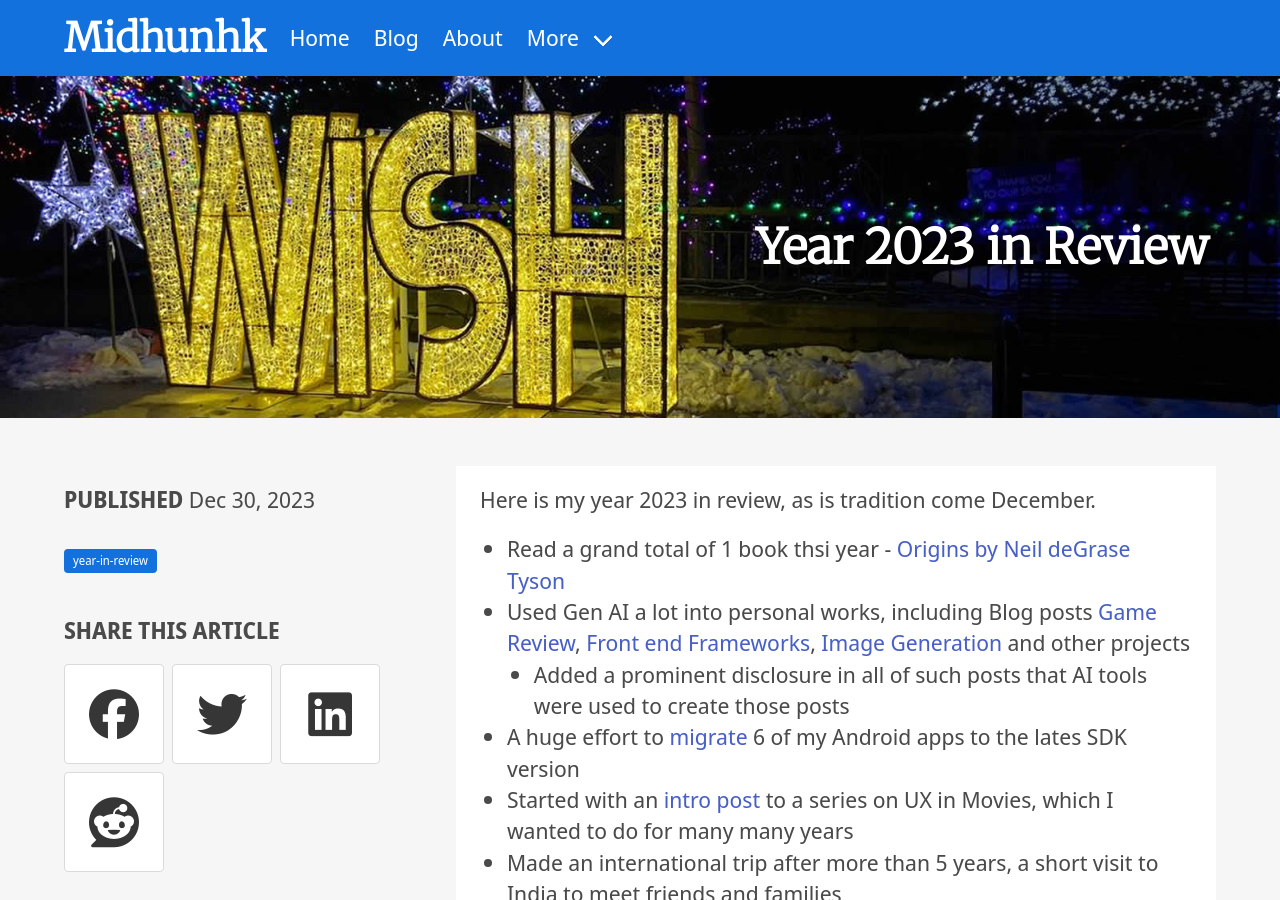
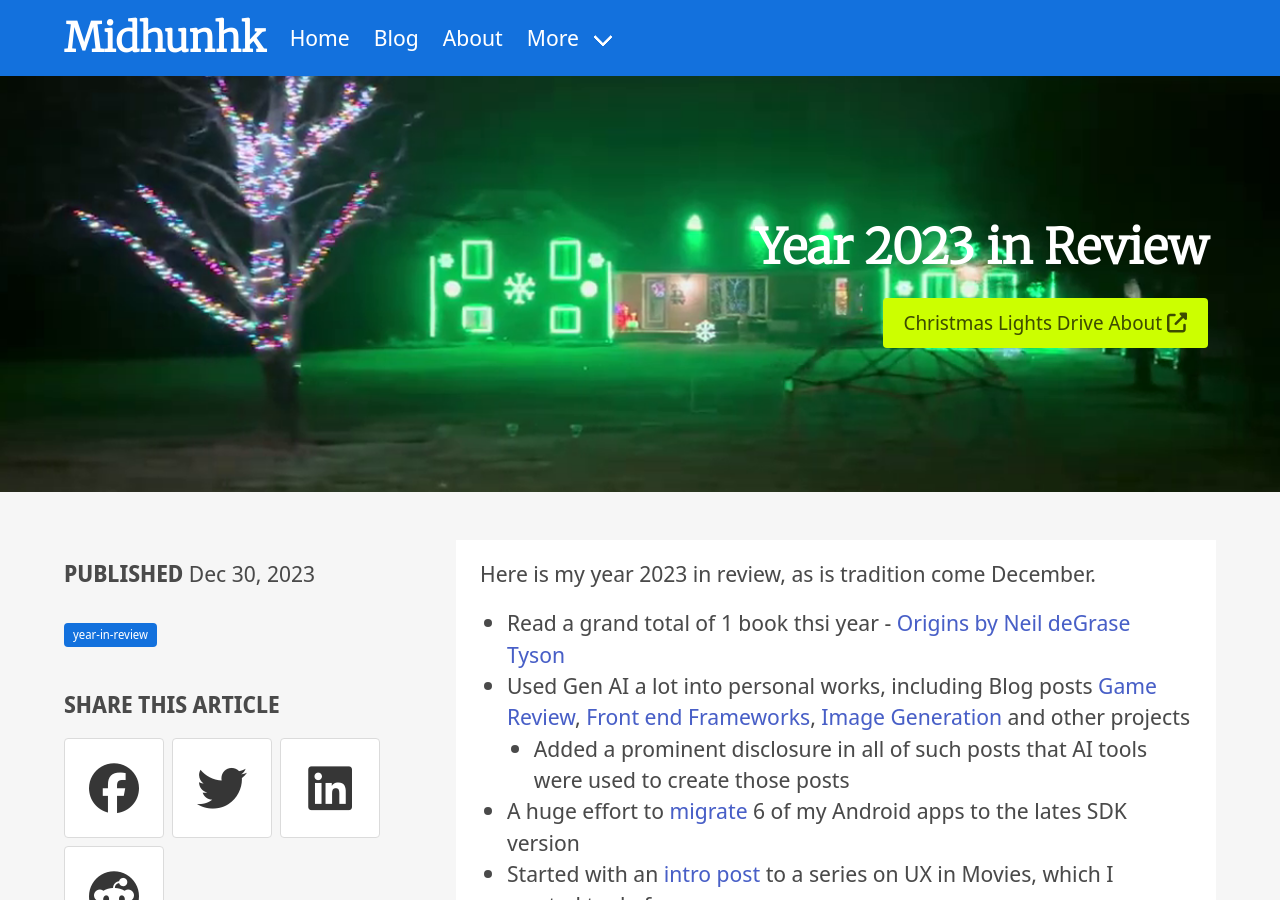
Before and after one commit to midhunhk/midhunhk.github.io, a Jekyll site: the page built from _posts/2023-12-30-year-2023-in-review.md, in a window 1280 px wide and 900 px high. Built offline with Jekyll 4.4.1, drawn with Linux system fonts in a browser that asks for light colours; nearby versions of some CDN libraries; comment, search, counter and statistics services are not loaded; a style sheet for code colours, icons or effects is not loaded.

Commit message:
update post

```diff
--- a/404.html
+++ b/404.html
@@ -14,9 +14,9 @@
     <p class="is-size-3">Sorry, it seems we've misplaced that link.</p>
     <p class="is-size-4 mt-4">Maybe you can checkout these links?</p>
     <div class="buttons">
-      <a class="button is-rounded is-primary" href="{{ site.baseurl }}/">Home</a>
+      <a class="button is-rounded is-success" href="{{ site.baseurl }}/">Home</a>
       <a class="button is-rounded is-info" href="{{ site.baseurl }}/blog">Blog</a>
-      <a class="button is-rounded is-success" href="{{ site.baseurl }}/#contact">Contact</a>
+      <a class="button is-rounded is-info" href="{{ site.baseurl }}/#contact">Contact</a>
     </div>
   </div>
 </div>
--- a/_posts/2023-12-30-year-2023-in-review.md
+++ b/_posts/2023-12-30-year-2023-in-review.md
@@ -4,10 +4,12 @@
 description: The yearly review of notable learnings from the year
 category: Personal
 comments: true
-featured: /public/images/2022/12/31/winter_2022.jpg
-featured_alt_text: Chrismas decorations and lightings at Town of Whitby Municipal Building
+featured: /public/images/2023/12/30/xmas_vibes.png
+featured_alt_text: House that is lighted up for Christmas in Bowmanville
 featured_hero: true
 hero_content_align: right
+hero_link: https://www.youtube.com/watch?v=IJkz39oqTwE
+hero_link_text: Christmas Lights Drive About
 summary: It's that time of the year for the year in review.
 tags: [year-in-review]
 ---
```
Also changed, not shown: public/images/2023/12/30/xmas_vibes.png (added).
